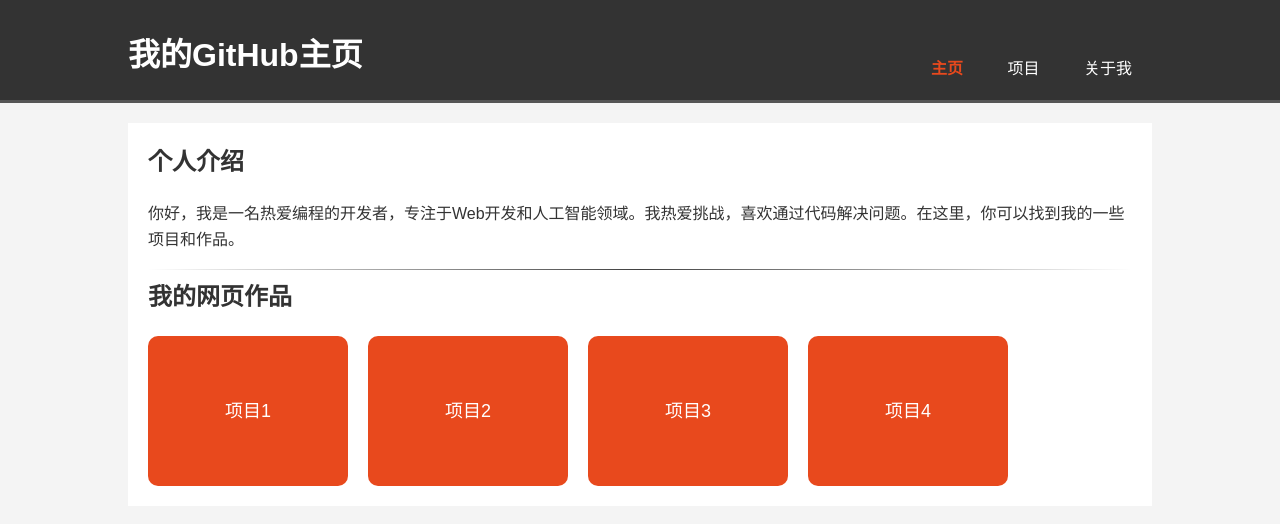
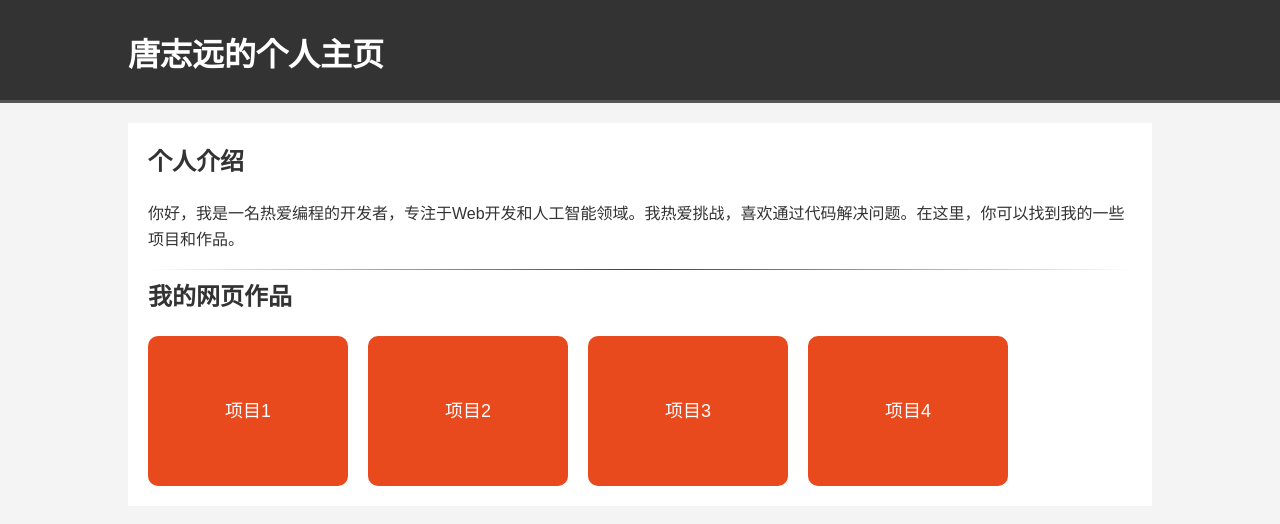
Before and after one commit to TangZhiyuan2008/TangZhiyuan2008.github.io, a plain HTML site: page index.html in a window 1280 px wide. Drawn offline with Linux system fonts and the light colour scheme.

Commit message:
Update index.html

```diff
--- a/index.html
+++ b/index.html
@@ -96,16 +96,8 @@
     <header>
         <div class="container">
             <div id="branding">
-                <h1>我的GitHub主页</h1>
-            </div>
-            <nav>
-                <ul>
-                    <li class="current"><a href="#">主页</a></li>
-                    <li><a href="#">项目</a></li>
-                    <li><a href="#">关于我</a></li>
-                </ul>
-            </nav>
-        </div>
+                <h1>唐志远的个人主页</h1>
+
     </header>
     <div class="container">
         <div class="main">
```
